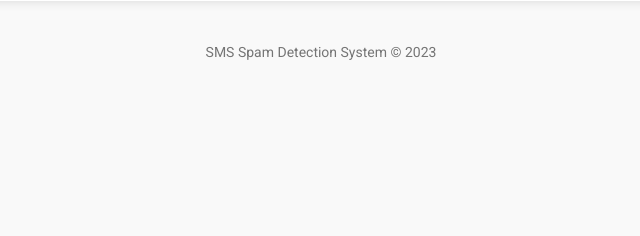
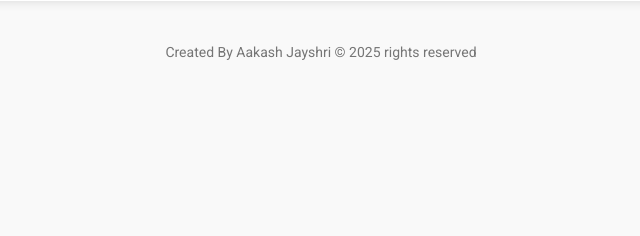
Before and after one commit to Aakashjayshri07/spam-detection, a Flask app: page / in a window 1280 px wide. Shown: the part 449-685 px from the top of the page, without its empty margins (319-959 px from the left). Run offline with Flask 3, Linux system fonts and the light colour scheme; parts of the project's set-up code (start-up, migrations or seed data) failed here and were passed over.

Commit message:
Update index.html

```diff
--- a/templates/index.html
+++ b/templates/index.html
@@ -209,7 +209,7 @@
     </div>
 
     <footer>
-        <p>SMS Spam Detection System &copy; 2023</p>
+        <p>Created By Aakash Jayshri &copy; 2025 rights reserved</p>
     </footer>
 
     <script>
```
